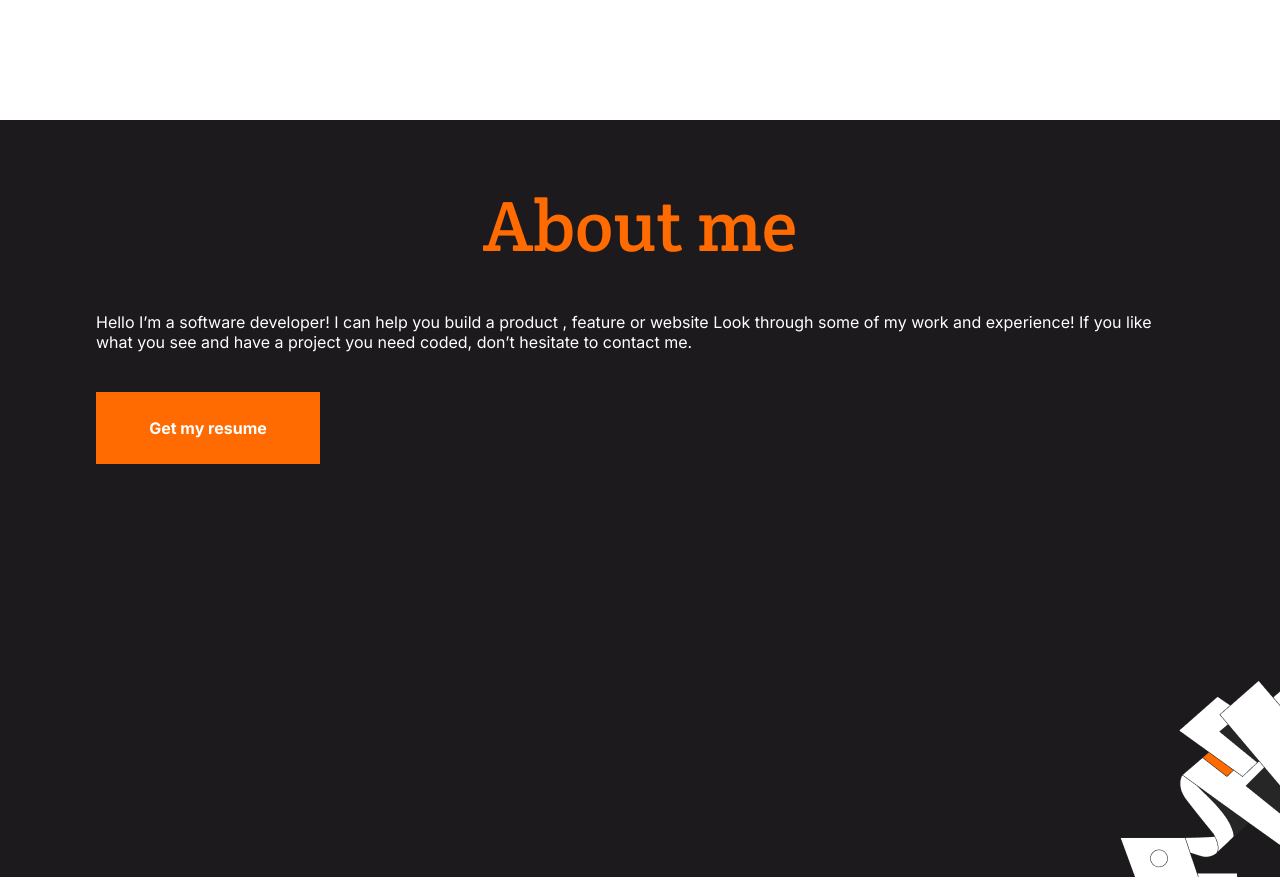
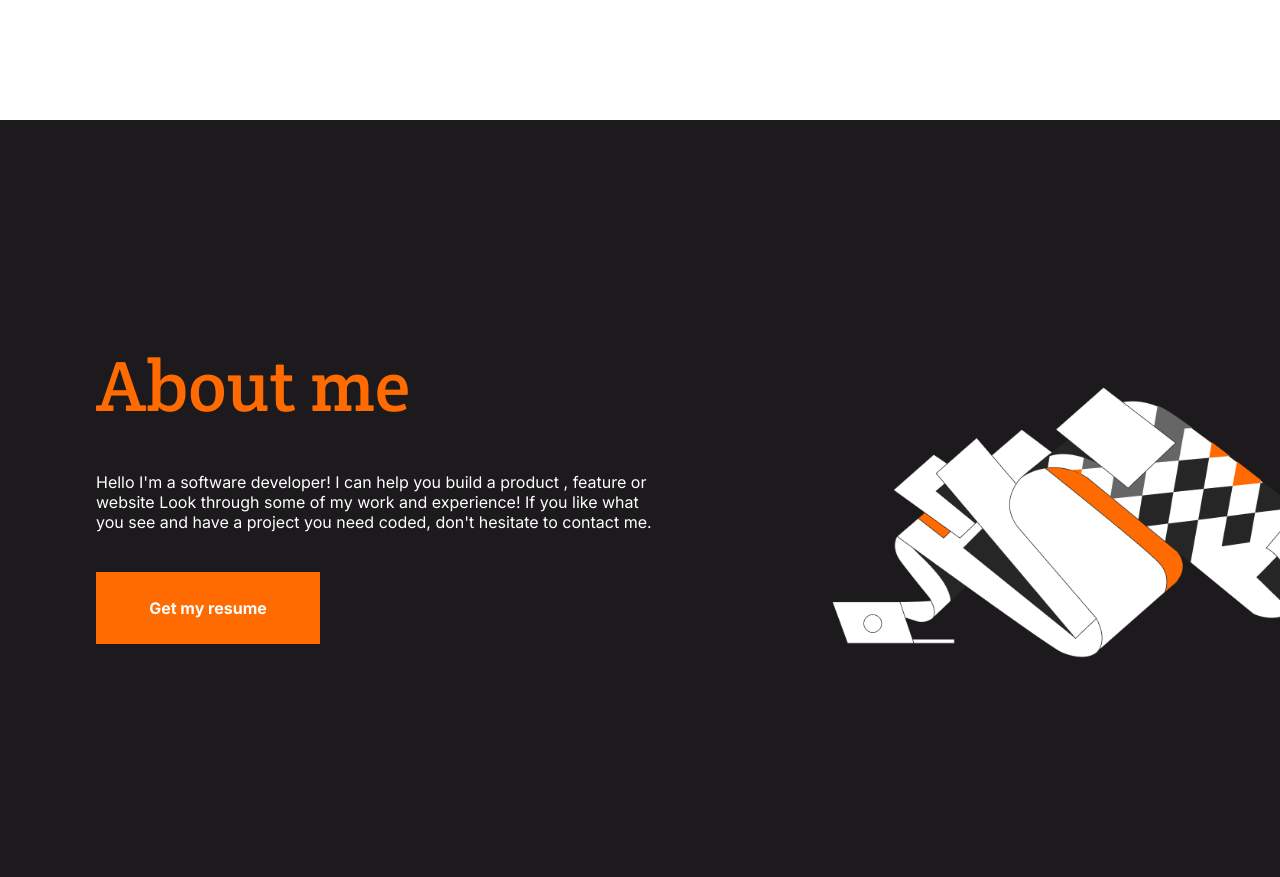
Before and after one commit to tomasesquivelgc/Portfolio_Mobile_First, a website: page index.html in a window 1280 px wide. Shown: the part 3240-4117 px from the top of the page. Drawn offline with nearby package versions, Linux system fonts and the light colour scheme.

Commit message:
about-me section done
reduce size of about-me text
 about section background image change and reposition
about-me background line image repeat x
about-me shorten

```diff
--- a/index.html
+++ b/index.html
@@ -131,7 +131,7 @@
   <section class="about-section">
     <div class="about-me">
       <h2>About me</h2>
-      <p>Hello I’m a software developer! I can help you build a product , feature or website Look through some of my work and experience! If you like what you see and have a project you need coded, don’t hesitate to contact me.</p>
+      <p>Hello I'm a software developer! I can help you build a product , feature or website Look through some of my work and experience! If you like what you see and have a project you need coded, don't hesitate to contact me.</p>
       <button class="get-resume">Get my resume</button>
     </div>
     <ul class="knowledge">
--- a/style.css
+++ b/style.css
@@ -606,5 +606,27 @@ button:active {
     display: block;
   }
 
+  .about-section {
+    margin-top: 20vh;
+    background-image: url("./Normal_Button/background-aboutme-desktop.png");
+    background-position: 100% 5%;
+    background-size: 35%;
+  }
+
+  .about-me {
+    width: 100%;
+    background-repeat: repeat-x;
+    height: 80vh;
+  }
+
+  .about-me h2 {
+    max-width: 70vh;
+    text-align: left;
+  }
+
+  .about-me p {
+    max-width: 70vh;
+  }
+
 
 }
```
Also changed, not shown: Normal_Button/background-aboutme-desktop.png (added).
